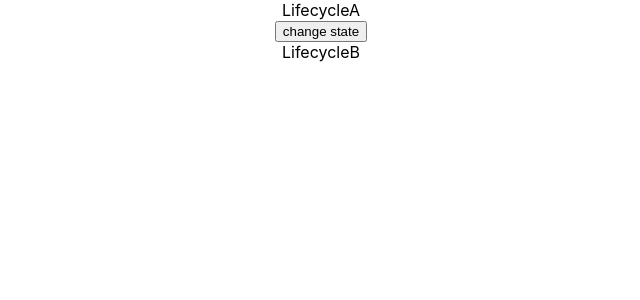
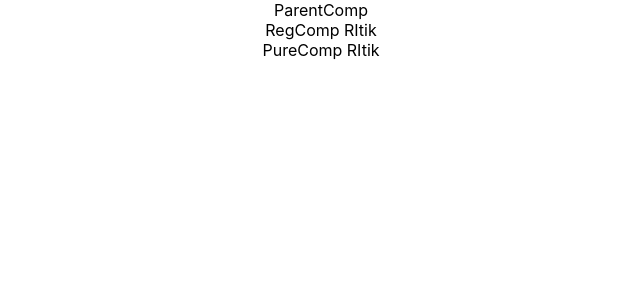
Before and after one commit to RitikParikh/codevoluation-react, a React (Create React App) app: page / in a window 1280 px wide. Shown: the top 300 px of the page, without its empty margins (319-959 px from the left). Built offline with nearby package versions, Linux system fonts and the light colour scheme.

Commit message:
Ritik:tut27

```diff
--- /dev/null
+++ b/src/components/ParentComp.js
@@ -0,0 +1,32 @@
+import React, { Component } from 'react'
+import RegComp from './RegComp'
+import PureComp from './PureComp'
+export class ParentComp extends Component {
+    constructor(props) {
+        super(props);
+        this.state = {
+            name : "RItik"
+        }
+    }
+    componentDidMount() {
+        // let i=0;
+        setInterval(()=>{
+            // i++;
+            this.setState({
+                name:"RItik"
+            });
+        }, 2000)
+    }
+  render() {
+    console.log("Parent componect Rander");
+    return (
+        <>
+        <div>ParentComp</div>
+        <RegComp name={this.state.name} />
+        <PureComp name={this.state.name} />
+        </>
+    )
+  }
+}
+
+export default ParentComp
--- /dev/null
+++ b/src/components/PureComp.js
@@ -0,0 +1,12 @@
+import React, { PureComponent } from 'react'
+
+class PureComp extends PureComponent {
+  render() {
+    console.log("Pre comp componect Rander");
+    return (
+      <div>PureComp {this.props.name}</div>
+    )
+  }
+}
+
+export default PureComp
--- /dev/null
+++ b/src/components/RegComp.js
@@ -0,0 +1,12 @@
+import React, { Component } from 'react'
+
+class RegComp extends Component {
+  render() {
+    console.log("Reguler componect Rander");
+    return (
+      <div>RegComp {this.props.name}</div>
+    )
+  }
+}
+
+export default RegComp
--- a/src/components/index.js
+++ b/src/components/index.js
@@ -18,7 +18,9 @@ import '../App.css';
 // import Stylesheet from './Stylesheet'
 // import Inline from './Inline'
 // import Form from './Form'
-import LifecycleA from './LifecycleA'
+// import LifecycleA from './LifecycleA'
+import ParentComp from './ParentComp'
+
 
 class Basic extends Component {
   render() {
@@ -45,7 +47,8 @@ class Basic extends Component {
         {/* <Stylesheet primary={true}/> */}
         {/* <Inline/> */}
         {/* <Form/> */}
-        <LifecycleA/>
+        {/* <LifecycleA/> */}
+        <ParentComp/>
       </div>
     );
   }
```
